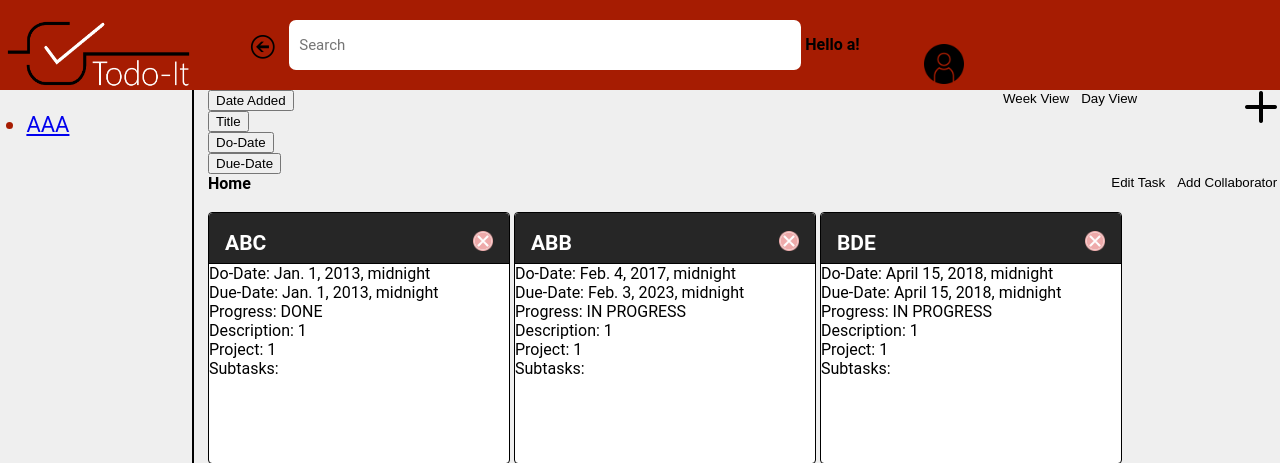
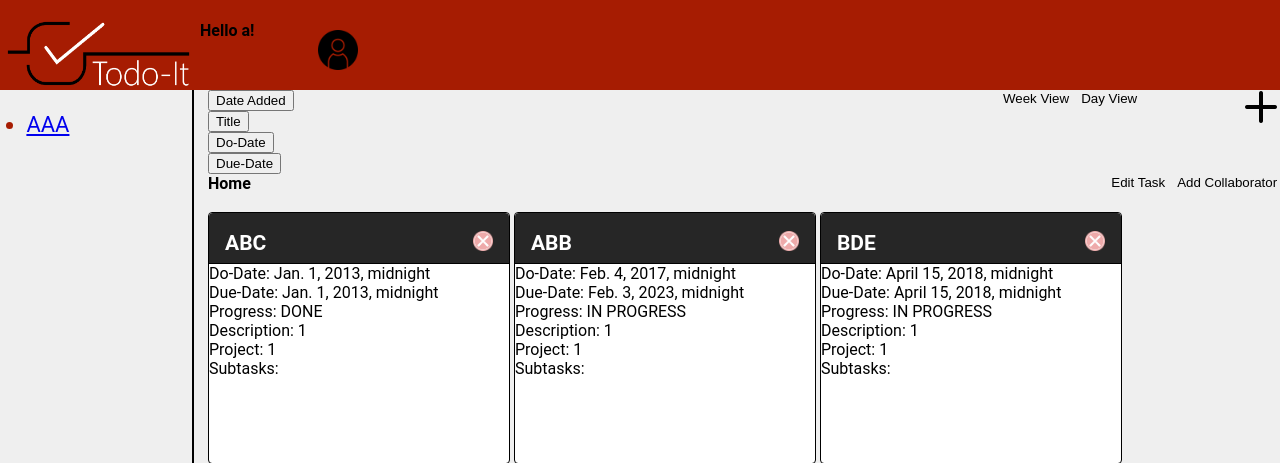
Before and after one commit to rasikae/todo-it, a Django app: page /task/home in a window 1280 px wide. Shown: the top 463 px of the page. Run offline with Django 3.2, Linux system fonts and the light colour scheme; a user stored in the database is signed in; data comes from the database, SQL or seed files in the repository.

Commit message:
Hid search bar

```diff
--- a/todoit_website/task/templates/task/home.html
+++ b/todoit_website/task/templates/task/home.html
@@ -15,10 +15,11 @@
             <a href = "{% url 'home' %}"> <img src = "{% static 'task/images/Logo (White).png' %}" height = 90px width = 200px align = "left"> </a>
 
             <div>
-                <a href = "{% url 'home' %}"> <img src = "{% static 'task/images/arrow.png' %}" height = 25px width = 25px> </a>
+                <!--
+                <a href = "{% url 'home' %}"> <img src = "{% static 'task/images/arrow.png' %}" height = 25px width = 25px> </a>-->
 
-                <!--Search bar currently not functional-->
-                <input type = "text" placeholder = "Search">
+                <!--Search bar currently not functional
+                <input type = "text" placeholder = "Search">-->
 
                 <!-- Displays Username if signed in -->
                 {% if user.is_authenticated %}
```
